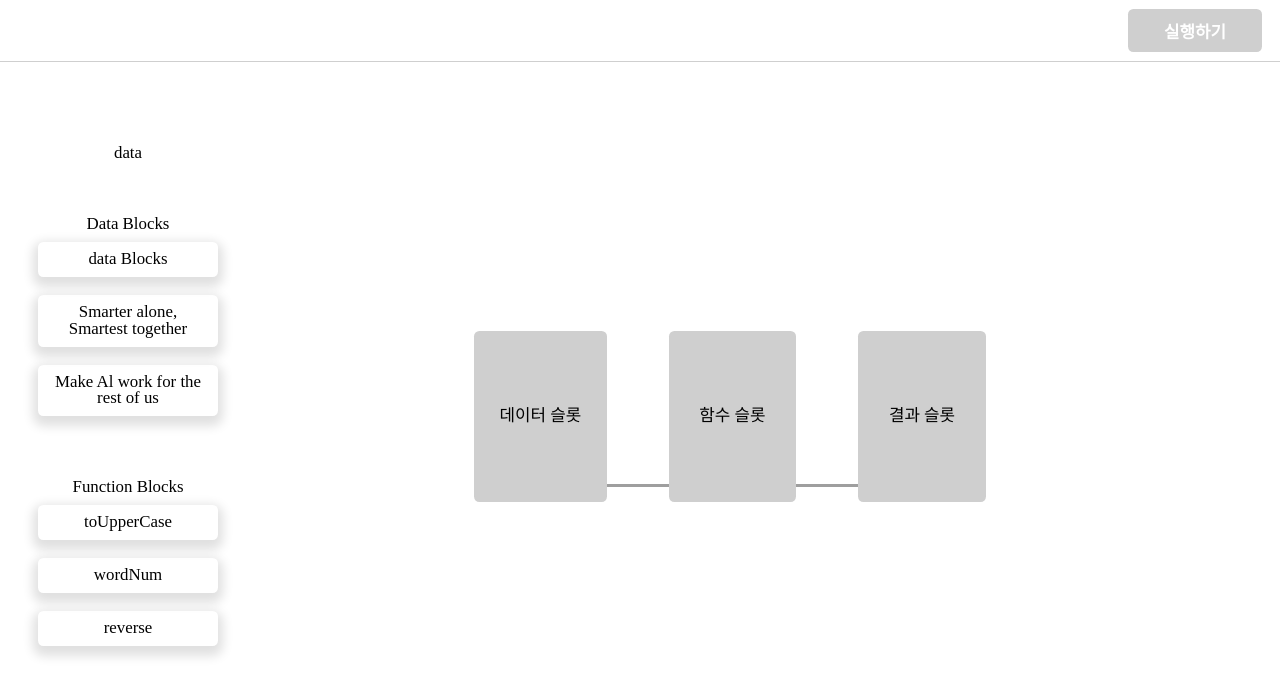
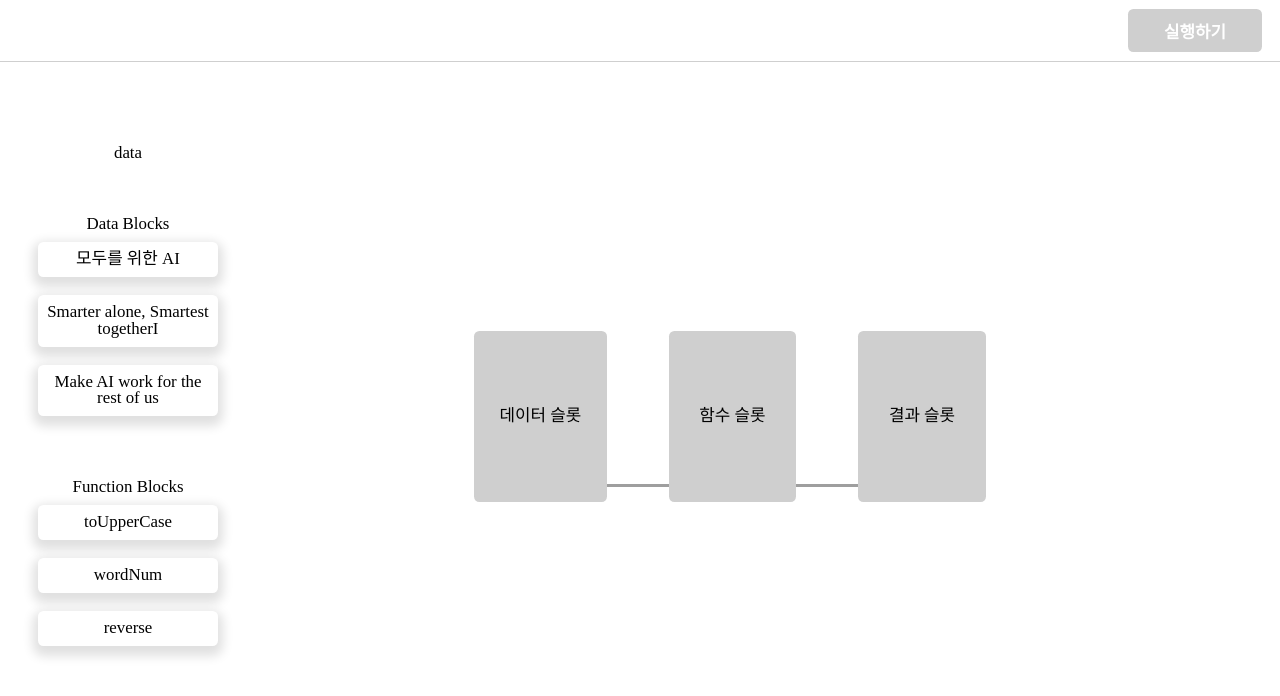
Before and after one commit to Lee-Seonghyun316/drag-drop, a React (Create React App) app: page / in a window 1280 px wide. Shown: the top 696 px of the page. Built offline with nearby package versions, Linux system fonts and the light colour scheme.

Commit message:
Feat: dataBlocks drag

```diff
--- a/src/components/Home.jsx
+++ b/src/components/Home.jsx
@@ -1,7 +1,19 @@
-import React from 'react';
+import React, { useState } from 'react';
 import styled from 'styled-components';
-const Home = () => (
-  <div>
+import { DragDropContext, Droppable, Draggable } from 'react-beautiful-dnd';
+import { cards, dataBlocks } from '../data';
+const Home = () => {
+  const [data, setData] = useState(dataBlocks);
+  const handleChange = (result) => {
+    console.log(result);
+    if (!result.destination) return;
+    const items = [...data];
+    const [reorderedItem] = items.splice(result.source.index, 1);
+    items.splice(result.destination.index, 0, reorderedItem);
+    setData(items);
+  };
+  return (
+    <DragDropContext onDragEnd={handleChange}>
       <Header>
         <Button>실행하기</Button>
       </Header>
@@ -10,17 +22,28 @@ const Home = () => (
           <Title>data</Title>
           <div>
             <Title>Data Blocks</Title>
-          <Blocks>
-            <Block>data Blocks</Block>
-            <Block>
-              Smarter alone, <br />
-              Smartest together
+            <Droppable droppableId="dataBlocks">
+              {(provided) => (
+                <Blocks {...provided.droppableProps} ref={provided.innerRef}>
+                  {/*<Blocks>*/}
+                  {data.map(({ id, title }, index) => (
+                    <Draggable key={id} draggableId={title} index={index}>
+                      {(provided) => (
+                        <Block
+                          key={id}
+                          ref={provided.innerRef}
+                          {...provided.dragHandleProps}
+                          {...provided.draggableProps}
+                        >
+                          {title}
                         </Block>
-            <Block>
-              Make Al work for the <br />
-              rest of us
-            </Block>
+                      )}
+                    </Draggable>
+                  ))}
+                  {provided.placeholder}
                 </Blocks>
+              )}
+            </Droppable>
           </div>
           <div>
             <Title>Function Blocks</Title>
@@ -32,15 +55,22 @@ const Home = () => (
           </div>
         </BlocksContainer>
         <CardsContainer>
-        <Cards>
-          <Card>데이터 슬롯</Card>
-          <Card>함수 슬롯</Card>
-          <Card>결과 슬롯</Card>
+          <Cards className="cards">
+            {cards.map(({ id, title }, index) => (
+              <Droppable key={id} droppableId="card">
+                {(provided) => (
+                  <Card {...provided.droppableProps} ref={provided.innerRef}>
+                    {title}
+                  </Card>
+                )}
+              </Droppable>
+            ))}
           </Cards>
         </CardsContainer>
       </Contents>
-  </div>
+    </DragDropContext>
   );
+};
 
 export default Home;
 
@@ -90,18 +120,19 @@ const Block = styled.li`
   padding: 0.5rem;
   border-radius: ${({ theme }) => theme.borderRadius};
   box-shadow: 0px 5px 11px 5px #e0e0e0;
+  background-color: ${({ theme }) => theme.color.white};
 `;
 const CardsContainer = styled.main`
   width: 80%;
   ${({ theme }) => theme.common.flexCenter};
 `;
-const Cards = styled.div`
+const Cards = styled.ul`
   display: flex;
   justify-content: space-between;
   width: 50%;
   border-bottom: 3px solid ${({ theme }) => theme.color.grey};
 `;
-const Card = styled.div`
+const Card = styled.li`
   transform: translateY(1rem);
   padding: 15% 5%;
   text-align: center;
--- /dev/null
+++ b/src/data.js
@@ -0,0 +1,10 @@
+export const dataBlocks = [
+  { id: 1, title: '모두를 위한 AI' },
+  { id: 2, title: 'Smarter alone, Smartest togetherI' },
+  { id: 3, title: 'Make AI work for the rest of us' },
+];
+export const cards = [
+  { id: 1, title: '데이터 슬롯' },
+  { id: 2, title: '함수 슬롯' },
+  { id: 3, title: '결과 슬롯' },
+];
```
Lines whose indentation alone changed are shown as unchanged.
